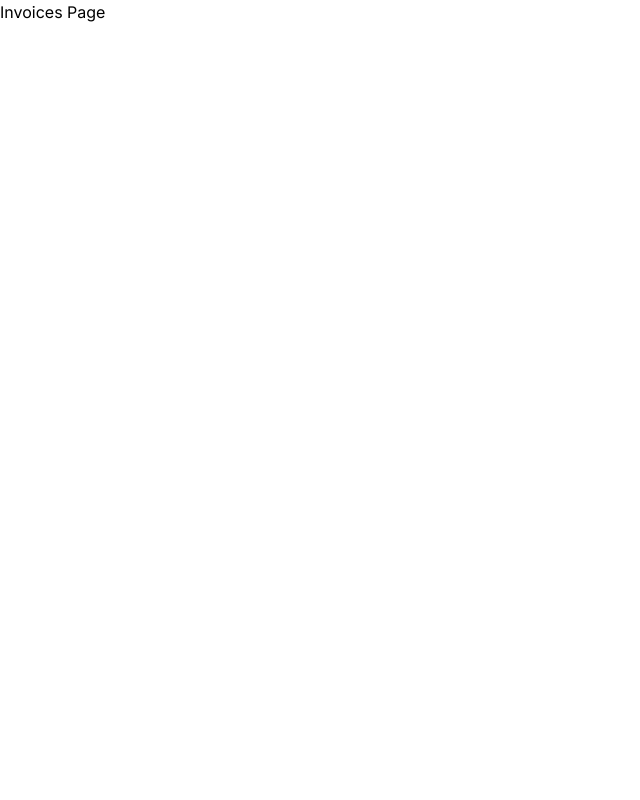
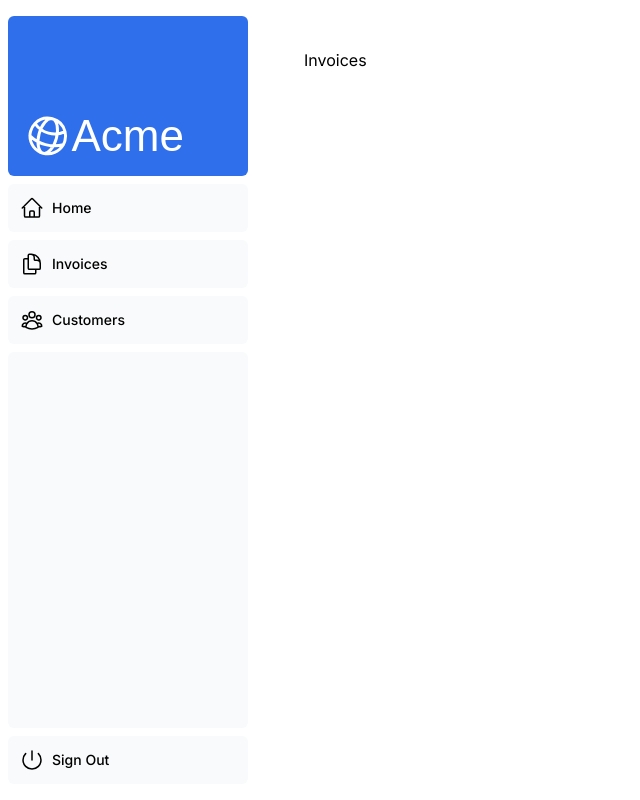
Before and after one commit to VictorS1303/nextjs-dashboard, a Next.js app: page /dashboard/invoices in a window 1280 px wide. Shown: the whole page, without its empty margins (0-640 px from the left). Built offline with nearby package versions, Linux system fonts and the light colour scheme; a web font is replaced by a local one.

Commit message:
dashboard_layout (partially done)

```diff
--- a/app/dashboard/invoices/page.tsx
+++ b/app/dashboard/invoices/page.tsx
@@ -1,4 +1,4 @@
 export default function Page()
 {
-    return <p className="text-black">Invoices Page</p>
+    return <p className="text-black">Invoices</p>
 }
--- /dev/null
+++ b/app/dashboard/layout.tsx
@@ -0,0 +1,13 @@
+import SideNav from '@/app/ui/dashboard/sidenav'
+
+export default function Layout({children}: {children: React.ReactNode})
+{
+    return (
+        <div className="flex h-screen flex-col md:flex-row md:overflow-hidden">
+            <div className="w-full flex-none md:w-64">
+                <SideNav />
+            </div>
+            <div className="flex-grow p-6 md:overflow-y-auto md:p-12">{children}</div>
+        </div>
+    )
+}
```
